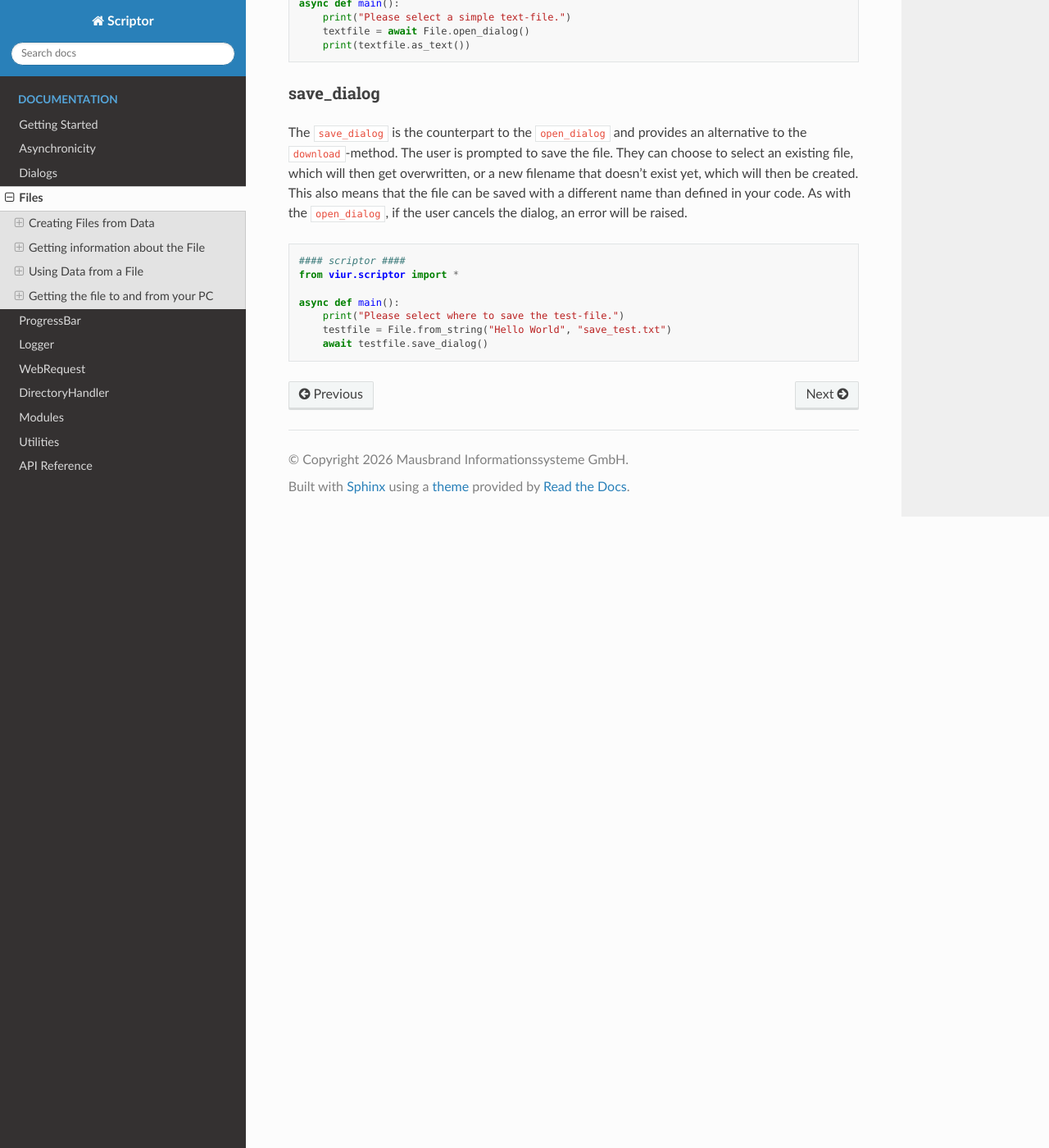
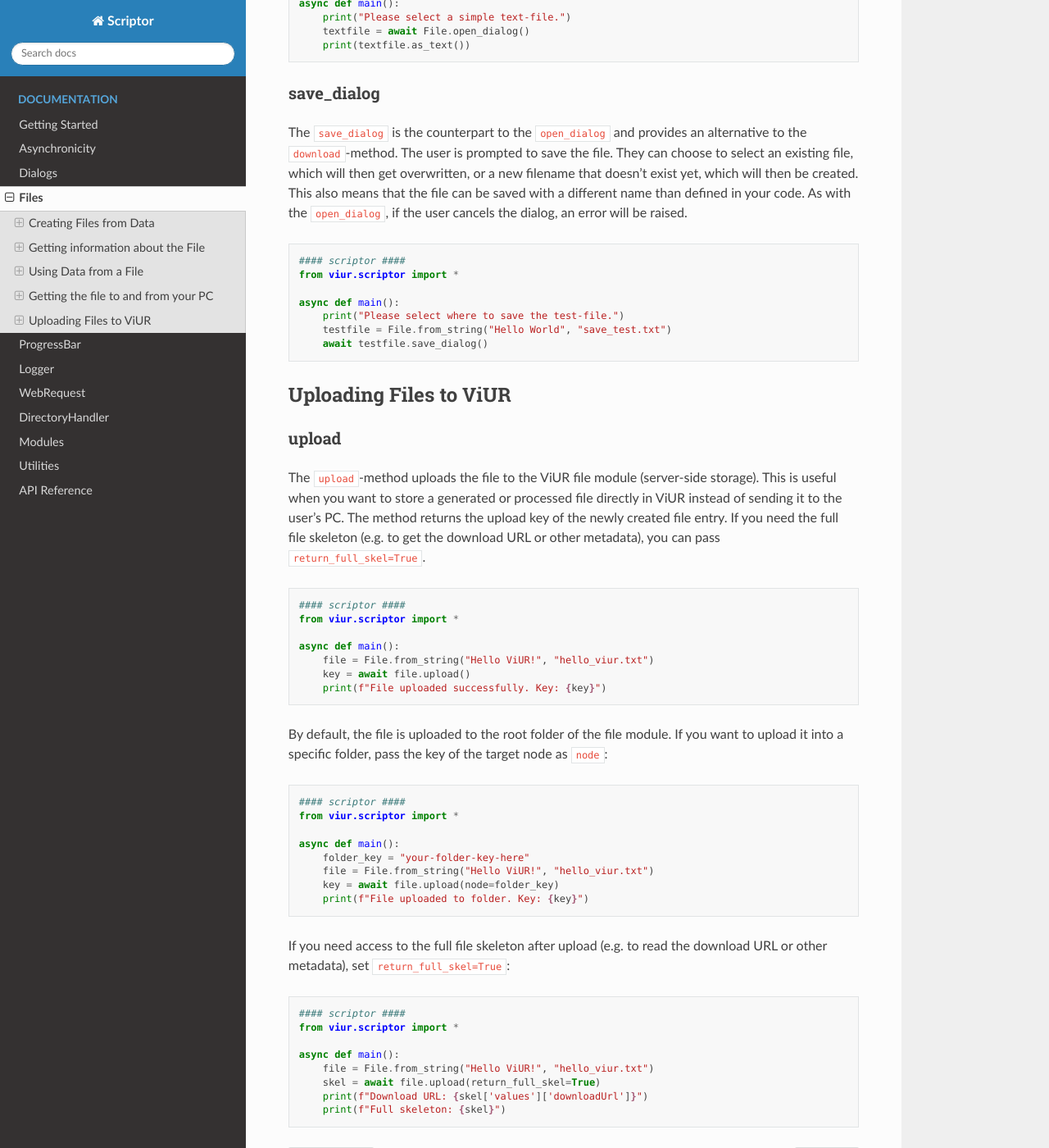
Before and after one commit to viur-framework/viur-scriptor-api, a Sphinx documentation site: the page built from docs/source/file.rst, in a window 1280 px wide and 1400 px high, scrolled down 6346 px. Shown: the whole window at 82% size. Built offline with Sphinx 7.4.7 and the Read the Docs theme 3.1.0, drawn with Linux system fonts in a browser that asks for light colours.

Commit message:
docs: Add File.upload() documentation

```diff
--- a/docs/source/file.rst
+++ b/docs/source/file.rst
@@ -366,3 +366,54 @@ raised.
         print("Please select where to save the test-file.")
         testfile = File.from_string("Hello World", "save_test.txt")
         await testfile.save_dialog()
+
+
+Uploading Files to ViUR
+-----------------------
+
+upload
+~~~~~~
+The ``upload``-method uploads the file to the ViUR file module (server-side storage). This is useful when you want
+to store a generated or processed file directly in ViUR instead of sending it to the user's PC. The method returns
+the upload key of the newly created file entry. If you need the full file skeleton (e.g. to get the download URL or
+other metadata), you can pass ``return_full_skel=True``.
+
+.. code-block:: python
+
+    #### scriptor ####
+    from viur.scriptor import *
+
+    async def main():
+        file = File.from_string("Hello ViUR!", "hello_viur.txt")
+        key = await file.upload()
+        print(f"File uploaded successfully. Key: {key}")
+
+
+By default, the file is uploaded to the root folder of the file module. If you want to upload it into a specific
+folder, pass the key of the target node as ``node``:
+
+.. code-block:: python
+
+    #### scriptor ####
+    from viur.scriptor import *
+
+    async def main():
+        folder_key = "your-folder-key-here"
+        file = File.from_string("Hello ViUR!", "hello_viur.txt")
+        key = await file.upload(node=folder_key)
+        print(f"File uploaded to folder. Key: {key}")
+
+
+If you need access to the full file skeleton after upload (e.g. to read the download URL or other metadata),
+set ``return_full_skel=True``:
+
+.. code-block:: python
+
+    #### scriptor ####
+    from viur.scriptor import *
+
+    async def main():
+        file = File.from_string("Hello ViUR!", "hello_viur.txt")
+        skel = await file.upload(return_full_skel=True)
+        print(f"Download URL: {skel['values']['downloadUrl']}")
+        print(f"Full skeleton: {skel}")
```
